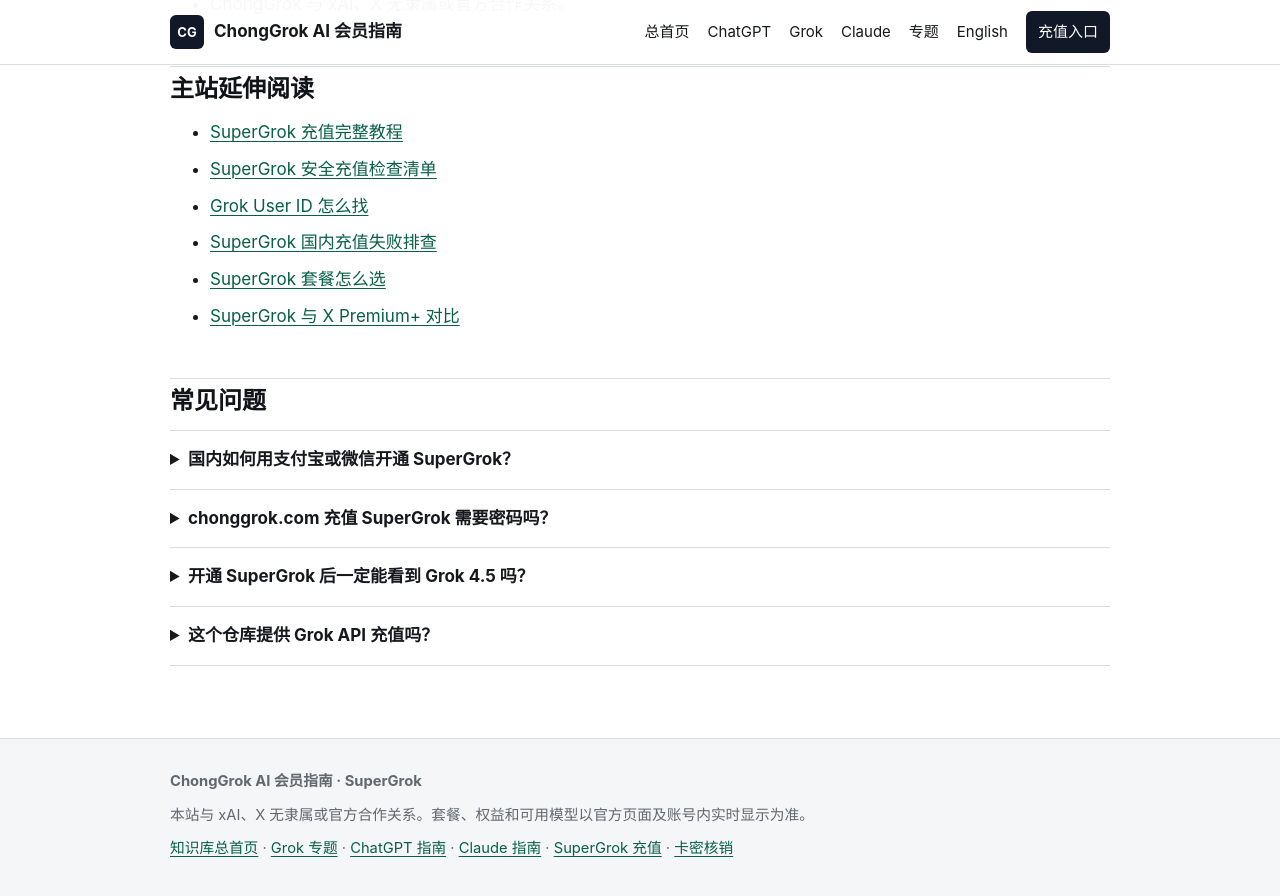
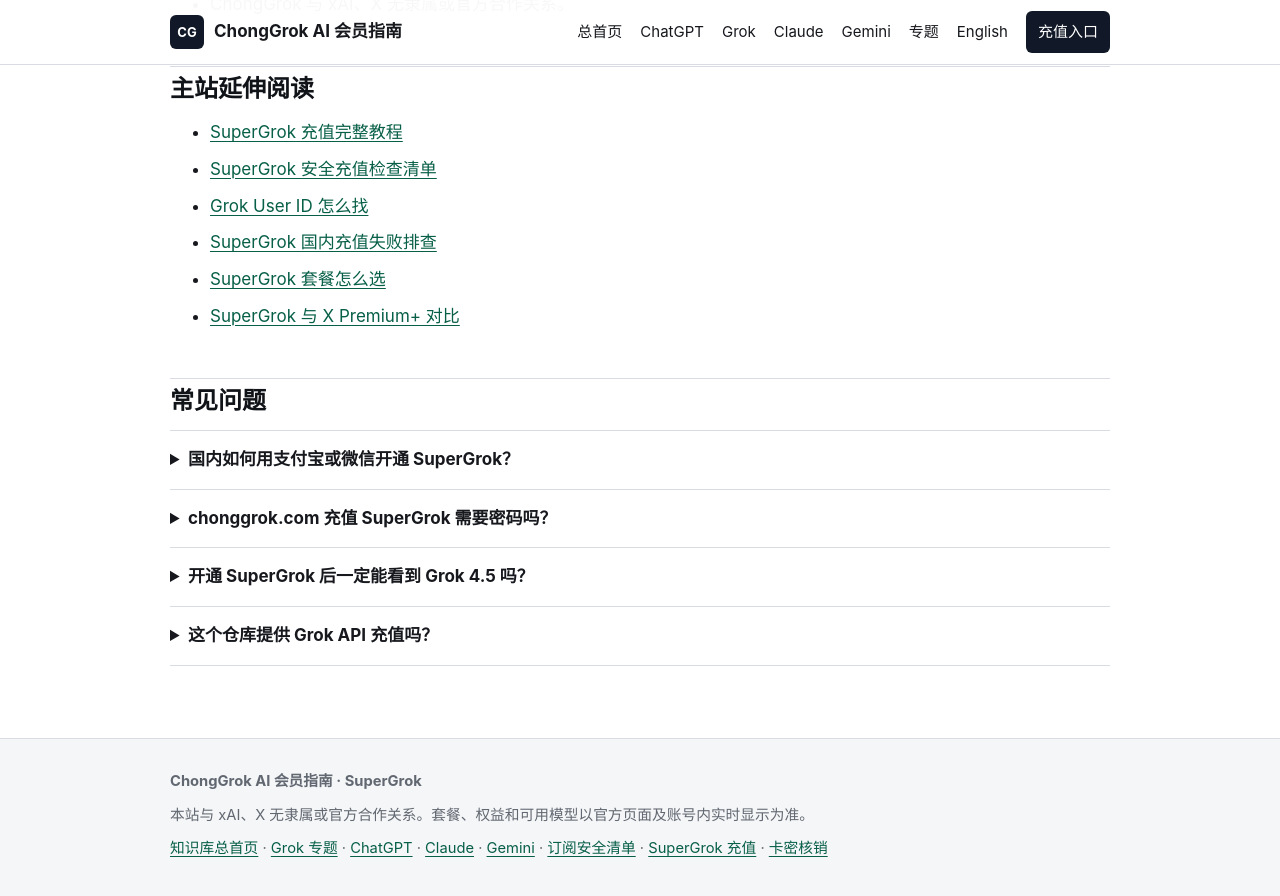
Before and after one commit to he20000405-pixel/supergrok-china-guide, a Jekyll site: the page built from index.md, in a window 1280 px wide and 900 px high, scrolled down 3733 px. Shown: the top 896 px of the window. Built offline with Jekyll 4.4.1, drawn with Linux system fonts in a browser that asks for light colours.

Commit message:
Add Gemini and safety resource navigation

```diff
--- a/_config.yml
+++ b/_config.yml
@@ -8,6 +8,7 @@ portal_url: "https://he20000405-pixel.github.io/"
 chatgpt_guide_url: "https://he20000405-pixel.github.io/chatgpt-plus-pro-china-guide/"
 grok_guide_url: "https://he20000405-pixel.github.io/supergrok-china-guide/"
 claude_guide_url: "https://he20000405-pixel.github.io/claude-pro-max-china-guide/"
+gemini_guide_url: "https://he20000405-pixel.github.io/gemini-google-ai-pro-china-guide/"
 asset_version: "20260715-seo-audit"
 lang: "zh-CN"
 timezone: "Asia/Shanghai"
--- a/_includes/footer.html
+++ b/_includes/footer.html
@@ -2,6 +2,6 @@
   <div class="footer-shell">
     <p><strong>ChongGrok AI 会员指南 · SuperGrok</strong></p>
     <p>本站与 xAI、X 无隶属或官方合作关系。套餐、权益和可用模型以官方页面及账号内实时显示为准。</p>
-    <p><a href="{{ site.portal_url }}">知识库总首页</a> · <a href="{{ '/guides/' | relative_url }}">Grok 专题</a> · <a href="{{ site.chatgpt_guide_url }}">ChatGPT 指南</a> · <a href="{{ site.claude_guide_url }}">Claude 指南</a> · <a href="https://chonggrok.com/supergrok">SuperGrok 充值</a> · <a href="https://chonggrok.com/verify">卡密核销</a></p>
+    <p><a href="{{ site.portal_url }}">知识库总首页</a> · <a href="{{ '/guides/' | relative_url }}">Grok 专题</a> · <a href="{{ site.chatgpt_guide_url }}">ChatGPT</a> · <a href="{{ site.claude_guide_url }}">Claude</a> · <a href="{{ site.gemini_guide_url }}">Gemini</a> · <a href="{{ site.portal_url }}resources/ai-membership-safety-checklist/">订阅安全清单</a> · <a href="https://chonggrok.com/supergrok">SuperGrok 充值</a> · <a href="https://chonggrok.com/verify">卡密核销</a></p>
   </div>
 </footer>
--- a/_includes/header.html
+++ b/_includes/header.html
@@ -6,6 +6,7 @@
       <a href="{{ site.chatgpt_guide_url }}">ChatGPT</a>
       <a href="{{ '/' | relative_url }}">Grok</a>
       <a href="{{ site.claude_guide_url }}">Claude</a>
+      <a href="{{ site.gemini_guide_url }}">Gemini</a>
       <a href="{{ '/guides/' | relative_url }}">专题</a>
       <a href="{{ '/en/' | relative_url }}">English</a>
       <a class="nav-cta" href="https://chonggrok.com/supergrok">充值入口</a>
```
